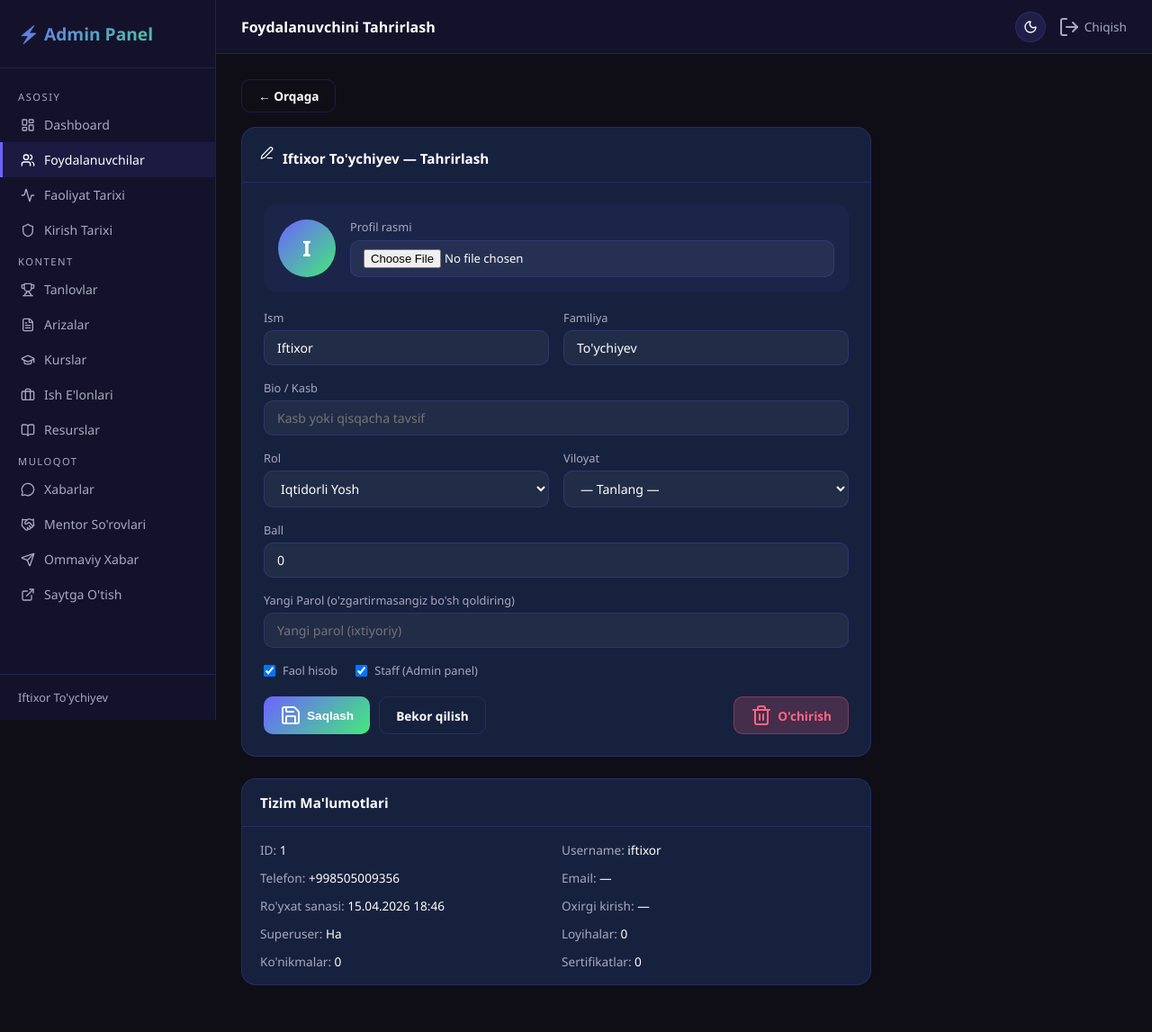
After one commit to Iftix0r/Iqtidorli_yoshlar, a Django app: page /panel/users/1/edit/ in a window 1280 px wide. The commit adds this page. Shown: the whole page at 90% size. Run offline with Django 4.2, Linux system fonts and the light colour scheme; a user stored in the database is signed in; data comes from the database, SQL or seed files in the repository; data that the repository does not hold is empty.

Commit message:
panel: user create, edit, delete, detail

```diff
--- a/core/panel_views.py
+++ b/core/panel_views.py
@@ -338,3 +338,87 @@ def user_detail_view(request, pk):
         'target': target, 'logins': logins, 'acts': acts,
         'projects': projects, 'certs': certs, 'course_certs': course_certs,
     })
+
+
+# ── FOYDALANUVCHI YARATISH ────────────────────────────────────────────────────
+@panel_required
+def user_create_view(request):
+    from .forms import RegisterForm
+    import re
+    error = ''
+    if request.method == 'POST':
+        phone    = request.POST.get('phone', '').strip()
+        fname    = request.POST.get('first_name', '').strip()
+        lname    = request.POST.get('last_name', '').strip()
+        role     = request.POST.get('role', 'yosh')
+        region   = request.POST.get('region', '')
+        password = request.POST.get('password', '')
+        is_staff = request.POST.get('is_staff') == 'on'
+
+        if not phone or not fname or not password:
+            error = 'Telefon, ism va parol majburiy.'
+        elif User.objects.filter(phone=phone).exists():
+            error = 'Bu telefon raqam allaqachon mavjud.'
+        else:
+            username = re.sub(r'\D', '', phone)
+            user = User.objects.create_user(
+                username   = username,
+                phone      = phone,
+                first_name = fname,
+                last_name  = lname,
+                role       = role,
+                region     = region,
+                password   = password,
+                is_staff   = is_staff,
+            )
+            return redirect('panel_user_detail', pk=user.pk)
+
+    from .models import REGIONS, ROLE_CHOICES
+    return render(request, 'panel/user_create.html', {
+        'error': error, 'regions': REGIONS, 'roles': ROLE_CHOICES,
+    })
+
+
+# ── FOYDALANUVCHI TAHRIRLASH ──────────────────────────────────────────────────
+@panel_required
+def user_edit_view(request, pk):
+    target = get_object_or_404(User, pk=pk)
+    error  = ''
+    if request.method == 'POST':
+        target.first_name = request.POST.get('first_name', target.first_name)
+        target.last_name  = request.POST.get('last_name', target.last_name)
+        target.bio        = request.POST.get('bio', target.bio)
+        target.role       = request.POST.get('role', target.role)
+        target.region     = request.POST.get('region', target.region)
+        target.score      = int(request.POST.get('score', target.score) or 0)
+        target.is_staff   = request.POST.get('is_staff') == 'on'
+        target.is_active  = request.POST.get('is_active') == 'on'
+
+        new_pass = request.POST.get('new_password', '').strip()
+        if new_pass:
+            if len(new_pass) < 6:
+                error = 'Parol kamida 6 ta belgi bo\'lishi kerak.'
+            else:
+                target.set_password(new_pass)
+
+        if not error:
+            if request.FILES.get('avatar'):
+                target.avatar = request.FILES['avatar']
+            target.save()
+            return redirect('panel_user_detail', pk=pk)
+
+    from .models import REGIONS, ROLE_CHOICES
+    return render(request, 'panel/user_edit.html', {
+        'target': target, 'error': error,
+        'regions': REGIONS, 'roles': ROLE_CHOICES,
+    })
+
+
+# ── FOYDALANUVCHI O'CHIRISH ───────────────────────────────────────────────────
+@panel_required
+def user_delete_view(request, pk):
+    target = get_object_or_404(User, pk=pk)
+    if request.method == 'POST':
+        target.delete()
+        return redirect('panel_users')
+    return render(request, 'panel/user_delete.html', {'target': target})
--- a/core/urls.py
+++ b/core/urls.py
@@ -29,7 +29,10 @@ urlpatterns = [
     # Custom Admin Panel
     path('panel/',                            panel_views.dashboard,            name='panel_dashboard'),
     path('panel/users/',                      panel_views.users_view,           name='panel_users'),
+    path('panel/users/create/',               panel_views.user_create_view,     name='panel_user_create'),
     path('panel/users/<int:pk>/',             panel_views.user_detail_view,     name='panel_user_detail'),
+    path('panel/users/<int:pk>/edit/',        panel_views.user_edit_view,       name='panel_user_edit'),
+    path('panel/users/<int:pk>/delete/',      panel_views.user_delete_view,     name='panel_user_delete'),
     path('panel/activities/',                 panel_views.activities_view,      name='panel_activities'),
     path('panel/logins/',                     panel_views.logins_view,          name='panel_logins'),
     path('panel/contests/',                   panel_views.contests_view,        name='panel_contests'),
--- a/templates/panel/user_detail.html
+++ b/templates/panel/user_detail.html
@@ -6,6 +6,10 @@
 {% block content %}
 <div style="margin-bottom:16px;">
   <a href="{% url 'panel_users' %}" class="btn btn-outline">← Foydalanuvchilarga qaytish</a>
+  <a href="{% url 'panel_user_edit' pk=target.pk %}" class="btn btn-primary" style="margin-left:8px;">
+    <i data-lucide="edit-3"></i> Tahrirlash
+  </a>
+</div>
 </div>
 
 <!-- Profil header -->
--- /dev/null
+++ b/templates/panel/user_edit.html
@@ -0,0 +1,125 @@
+{% extends 'panel/base.html' %}
+{% block title %}{{ target.get_full_name }} — Tahrirlash{% endblock %}
+{% block page_title %}Foydalanuvchini Tahrirlash{% endblock %}
+{% block nav_users %}active{% endblock %}
+
+{% block content %}
+<div style="max-width:700px;">
+  <div style="margin-bottom:16px;display:flex;gap:10px;">
+    <a href="{% url 'panel_user_detail' pk=target.pk %}" class="btn btn-outline">← Orqaga</a>
+  </div>
+
+  <div class="panel-card">
+    <div class="panel-card-header">
+      <h3><i data-lucide="edit-3" style="width:15px;margin-right:6px;"></i> {{ target.get_full_name|default:target.phone }} — Tahrirlash</h3>
+    </div>
+    <div style="padding:24px;">
+      {% if error %}
+        <div style="background:rgba(255,101,132,.12);border:1px solid rgba(255,101,132,.3);border-radius:10px;padding:12px 16px;margin-bottom:20px;color:#ff8fa3;font-size:.88rem;">
+          {{ error }}
+        </div>
+      {% endif %}
+
+      <form method="post" enctype="multipart/form-data" class="panel-form">
+        {% csrf_token %}
+
+        <!-- Avatar -->
+        <div style="display:flex;align-items:center;gap:16px;margin-bottom:20px;padding:16px;background:rgba(108,99,255,.06);border-radius:12px;">
+          <div style="width:64px;height:64px;border-radius:50%;overflow:hidden;background:linear-gradient(135deg,#6C63FF,#43E97B);display:flex;align-items:center;justify-content:center;font-size:1.5rem;font-weight:900;color:white;flex-shrink:0;">
+            {% if target.avatar %}<img src="{{ target.avatar.url }}" style="width:100%;height:100%;object-fit:cover;"/>
+            {% else %}{{ target.initial }}{% endif %}
+          </div>
+          <div style="flex:1;">
+            <label style="display:block;margin-bottom:6px;">Profil rasmi</label>
+            <input type="file" name="avatar" accept="image/*" style="font-size:.82rem;"/>
+          </div>
+        </div>
+
+        <div style="display:grid;grid-template-columns:1fr 1fr;gap:16px;margin-bottom:16px;">
+          <div>
+            <label>Ism</label>
+            <input type="text" name="first_name" value="{{ target.first_name }}"/>
+          </div>
+          <div>
+            <label>Familiya</label>
+            <input type="text" name="last_name" value="{{ target.last_name }}"/>
+          </div>
+        </div>
+
+        <div style="margin-bottom:16px;">
+          <label>Bio / Kasb</label>
+          <input type="text" name="bio" value="{{ target.bio }}" placeholder="Kasb yoki qisqacha tavsif"/>
+        </div>
+
+        <div style="display:grid;grid-template-columns:1fr 1fr;gap:16px;margin-bottom:16px;">
+          <div>
+            <label>Rol</label>
+            <select name="role">
+              {% for val, label in roles %}
+                <option value="{{ val }}" {% if target.role == val %}selected{% endif %}>{{ label }}</option>
+              {% endfor %}
+            </select>
+          </div>
+          <div>
+            <label>Viloyat</label>
+            <select name="region">
+              <option value="">— Tanlang —</option>
+              {% for val, label in regions %}
+                <option value="{{ val }}" {% if target.region == val %}selected{% endif %}>{{ label }}</option>
+              {% endfor %}
+            </select>
+          </div>
+        </div>
+
+        <div style="margin-bottom:16px;">
+          <label>Ball</label>
+          <input type="number" name="score" value="{{ target.score }}" min="0"/>
+        </div>
+
+        <div style="margin-bottom:16px;">
+          <label>Yangi Parol (o'zgartirmasangiz bo'sh qoldiring)</label>
+          <input type="password" name="new_password" placeholder="Yangi parol (ixtiyoriy)"/>
+        </div>
+
+        <div style="margin-bottom:20px;display:flex;gap:20px;flex-wrap:wrap;">
+          <label style="display:flex;align-items:center;gap:8px;cursor:pointer;margin:0;">
+            <input type="checkbox" name="is_active" {% if target.is_active %}checked{% endif %} style="width:auto;"/>
+            Faol hisob
+          </label>
+          <label style="display:flex;align-items:center;gap:8px;cursor:pointer;margin:0;">
+            <input type="checkbox" name="is_staff" {% if target.is_staff %}checked{% endif %} style="width:auto;"/>
+            Staff (Admin panel)
+          </label>
+        </div>
+
+        <div style="display:flex;gap:10px;">
+          <button type="submit" class="btn btn-primary">
+            <i data-lucide="save"></i> Saqlash
+          </button>
+          <a href="{% url 'panel_user_detail' pk=target.pk %}" class="btn btn-outline">Bekor qilish</a>
+          <a href="{% url 'panel_user_delete' pk=target.pk %}" class="btn btn-danger" style="margin-left:auto;">
+            <i data-lucide="trash-2"></i> O'chirish
+          </a>
+        </div>
+      </form>
+    </div>
+  </div>
+
+  <!-- Qo'shimcha ma'lumotlar -->
+  <div class="panel-card" style="margin-top:20px;">
+    <div class="panel-card-header"><h3>Tizim Ma'lumotlari</h3></div>
+    <div style="padding:16px 20px;display:grid;grid-template-columns:1fr 1fr;gap:12px;font-size:.85rem;">
+      <div><span style="color:var(--muted);">ID:</span> {{ target.pk }}</div>
+      <div><span style="color:var(--muted);">Username:</span> {{ target.username }}</div>
+      <div><span style="color:var(--muted);">Telefon:</span> {{ target.phone }}</div>
+      <div><span style="color:var(--muted);">Email:</span> {{ target.email|default:"—" }}</div>
+      <div><span style="color:var(--muted);">Ro'yxat sanasi:</span> {{ target.date_joined|date:"d.m.Y H:i" }}</div>
+      <div><span style="color:var(--muted);">Oxirgi kirish:</span> {{ target.last_login|date:"d.m.Y H:i"|default:"—" }}</div>
+      <div><span style="color:var(--muted);">Superuser:</span> {% if target.is_superuser %}Ha{% else %}Yo'q{% endif %}</div>
+      <div><span style="color:var(--muted);">Loyihalar:</span> {{ target.projects.count }}</div>
+      <div><span style="color:var(--muted);">Ko'nikmalar:</span> {{ target.skills.count }}</div>
+      <div><span style="color:var(--muted);">Sertifikatlar:</span> {{ target.course_certificates.count }}</div>
+    </div>
+  </div>
+</div>
+{% endblock %}
```
Also changed, not shown: templates/panel/user_create.html (added, +76 -0 lines), templates/panel/user_delete.html (added, +32 -0 lines), templates/panel/users.html (+6 -1 lines).
